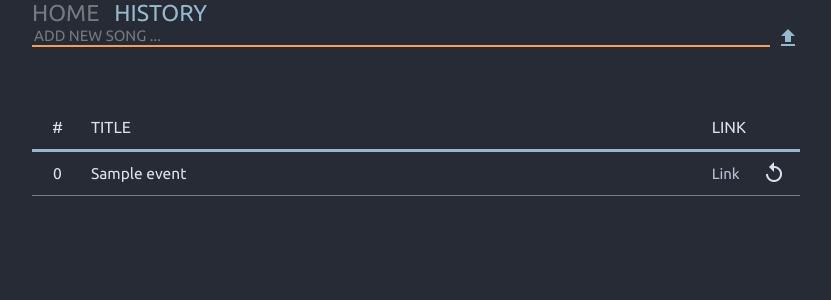
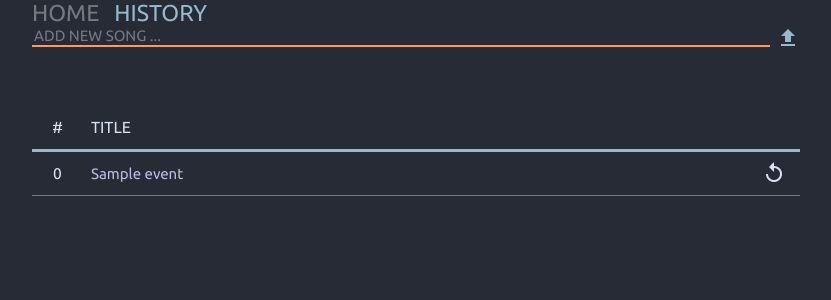
Before and after one commit to amirsahabi/djesaac, a Flask app: template app/templates/history.html in a window 1280 px wide. Shown: the top 300 px of the page, without its empty margins (224-1055 px from the left). Run offline with Flask 2, Linux system fonts and the light colour scheme; the template is opened without the code that fills it: most values are stand-ins (such as "Sample title", 1, 10 or a date in 2020); data that the repository does not hold is empty; parts of the project's set-up code (start-up, migrations or seed data) failed here and were passed over.

Commit message:
Forgot to remove link column in /history

```diff
--- a/app/templates/history.html
+++ b/app/templates/history.html
@@ -77,15 +77,13 @@
             <tr class="tableheaderrow">
                 <th width="35px;">#</th>
                 <th>Title</th>
-                <th width="30px;">Link</th>
                 <th width="30px;"></th>
             </tr>
             <tbody>
                 {% for event in history %}
                 <tr class="tabledatarow" id="{{loop.index0}}">
                     <td class="indexcolumn">{{loop.index0}}</td>
-                    <td class="titlecolumn">{{event.songTitle}}</td>
-                    <td class="linkcolumn"><a id=table_link href="{{event.songLink}}">Link</a></td>
+                    <td class="titlecolumn"> <a id=table_link href="{{event.songLink}}">{{event.songTitle}}</a></td>
                     <td class="replaycolumn"><i class="material-icons"><span class='play_stop' onclick="sendReplayRequest('{{event.uuid}}', '{{loop.index0}}')">replay</span></i></td>
                 </tr>
                 {% endfor %}
```
